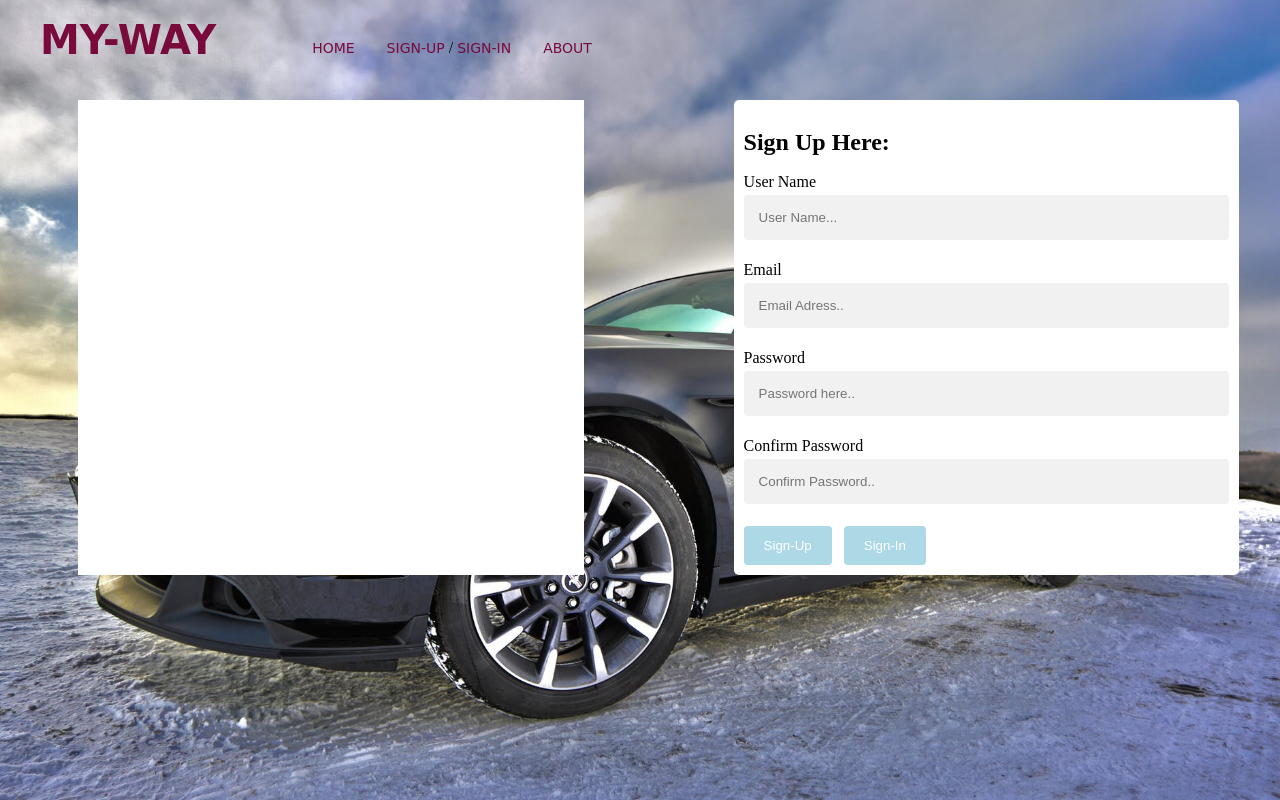
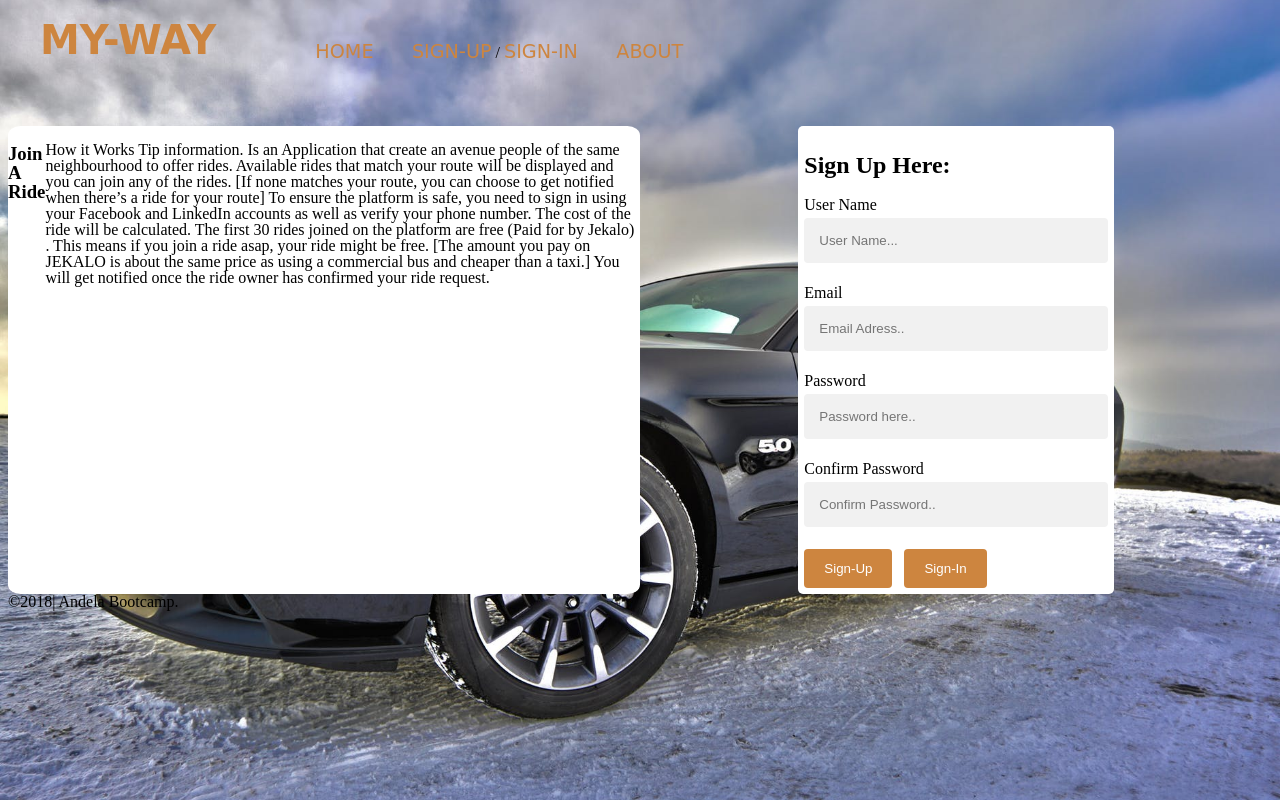
Before and after one commit to horlardhapo/Ride-My-Way, a plain HTML site: page index.html in a window 1280 px wide. Drawn offline with Linux system fonts and the light colour scheme.

Commit message:
second commit

```diff
--- a/index.css
+++ b/index.css
@@ -13,6 +13,7 @@ body {
 article,aside,details,figcaption,figure,
 footer,header,hgroup,menu,nav,section {
  display:flex;
+
 }
 
 
@@ -21,15 +22,16 @@ header{
   top: 0;
   right: 0;
   left: 0;
+  display: flex;
  /* background-color: #fff;*/
   width: 100%;
-  height: 100px;
+  height: 10%;
 }
 header .header-brand{
   font-family: cursive;
   font-size: 40px;
   font-weight:900;
-  color: rgb(120, 10, 60);
+  color: peru;
   text-transform: uppercase;
   display: flex;
   margin: 0 40px;
@@ -42,7 +44,7 @@ nav a{
 
 header nav ul{
   display: block;
-  margin-top: 40px;
+  margin-top: 6%;
   width: fit-content;
 
 }
@@ -50,28 +52,32 @@ header nav ul li{
   display: inline-block;
   float: left;
   list-style: none;
-  padding: 0 16px;
+  padding: 0 1.2em;
 }
 header nav ul li a{
   font-family: cursive;
-  font-size: 14px;
-  color: rgb(120, 10, 60);
+  font-size: 1.2em;
+  color: peru;
   text-transform: uppercase;
 
 }
 
 section{
-	margin-top: 100px;
+	margin-top: 10%;
 }
 
 .articleContext{
-	width:40%;
+  width:95%;
+  height: auto;
 	background-color: #fff;
-	margin-left: 70px;
+  margin-left: 0 5%;
+  border-radius: 2%;
 }
 .articleForm{
-	width: 40%;
-	margin-left: 150px;
+	width:95%;
+  height: auto;
+  margin-left:0% 5%;
+  border-radius: 2%;
 }
 
 /* Style inputs with type="text", select elements and textareas */
@@ -88,7 +94,7 @@ input[type=text],input[type=password] {
 
 /* Style the submit button with a specific background color etc */
 input[type=submit] {
-    background-color:lightblue;
+    background-color:peru;
     color: white;
     padding: 12px 20px;
     border: none;
@@ -114,9 +120,11 @@ input[type=submit]:hover {
 
 /* Add padding to containers */
 #container {
-	padding: 10px;
+	padding: 1%;;
   background-color: #fff;
-  width: 100%;
+  width: 50%;
+  display: flex;
+  margin-left: 25%;
 }
 
 /* Full-width input fields */
--- a/index.html
+++ b/index.html
@@ -16,7 +16,7 @@
 
 				<ul>
 					<li><a href="index.html">Home</a></li>
-        			<li><a href="sign-up.html">Sign-Up</a> / <a href="sign-in.html">Sign-in</a></li>
+        			<li><a href="register.html">Sign-Up</a> / <a href="signin.html">Sign-in</a></li>
         			<li><a href="about.html">About</a></li>
 				</ul>
 			</nav>
@@ -24,18 +24,33 @@
 
 		<section>
 			<article class="articleContext">
+					<h3 id="heading">Join A Ride</h3>
+					<p id="ptext">
+					 How it Works Tip information. Is an Application that create an avenue people of the same neighbourhood to offer rides.
+					Available rides that match your route will be displayed and you can join any of the rides. [If none matches your route, you can choose to get notified when there’s a ride for your route]
+					To ensure the platform is safe, you need to sign in using your Facebook and LinkedIn accounts as well as verify your phone number.
+					The cost of the ride will be calculated. The first 30 rides joined on the platform are free (Paid for by Jekalo) . This means if you join a ride asap, your ride might be free.
+					[The amount you pay on JEKALO is about the same price as using a commercial bus and cheaper than a taxi.]
+					You will get notified once the ride owner has confirmed your ride request.
+					</p>
 
+					<!--<h3>Offer a Ride</h3>
 					<p>
 
-					</p>
+						Click on the "Offer a Ride" button and enter your route information.
+						To ensure the platform is safe, you need to sign in using your Facebook and LinkedIn accounts as well as verify your phone number.
+						Jekalo admin will vet your ride before it is published on the platform.
+						Once it is published, you will start receiving ride request notifications from users for you to accept.
+						As a ride owner, you earn points that can be used to redeem cash, fuel vouchers, airtime vouchers, mobile data and more.
+					</p>-->
 
 			</article>
 			<article class="articleForm">
 		<div id="container">
 
+
+			  <form action="#" method="#">
 				<h2>Sign Up Here:</h2>
-			  <form action="action_page.php">
-
 			    <label for="username">User Name</label>
 			    <input type="text" id="uname" name="username" placeholder="User Name...">
 
@@ -48,13 +63,15 @@
 			    <label for="pass">Confirm Password</label>
 			    <input type="password" id="cpass" name="cpassword" placeholder="Confirm Password..">
 
-			    <a href="#"><input type="submit" value="Sign-Up"></a> &nbsp; <a href="#"><input type="submit" value="Sign-In"></a>
+			    <a href="welcomepage.html"><input type="submit" value="Sign-Up"></a> &nbsp; <a href="signin.html"><input type="submit" value="Sign-In"></a>
 
 			  </form>
 			</div>
 			</article>
 		</section>
 
+
+		<footer>&copy;2018| Andela Bootcamp.</footer>
 	</div>
 
 </body>
```
Also changed, not shown: about.html (added, +34 -0 lines), register.html (+5 -4 lines), signin.html (+3 -4 lines), welcomepage.html (added, +32 -0 lines).
